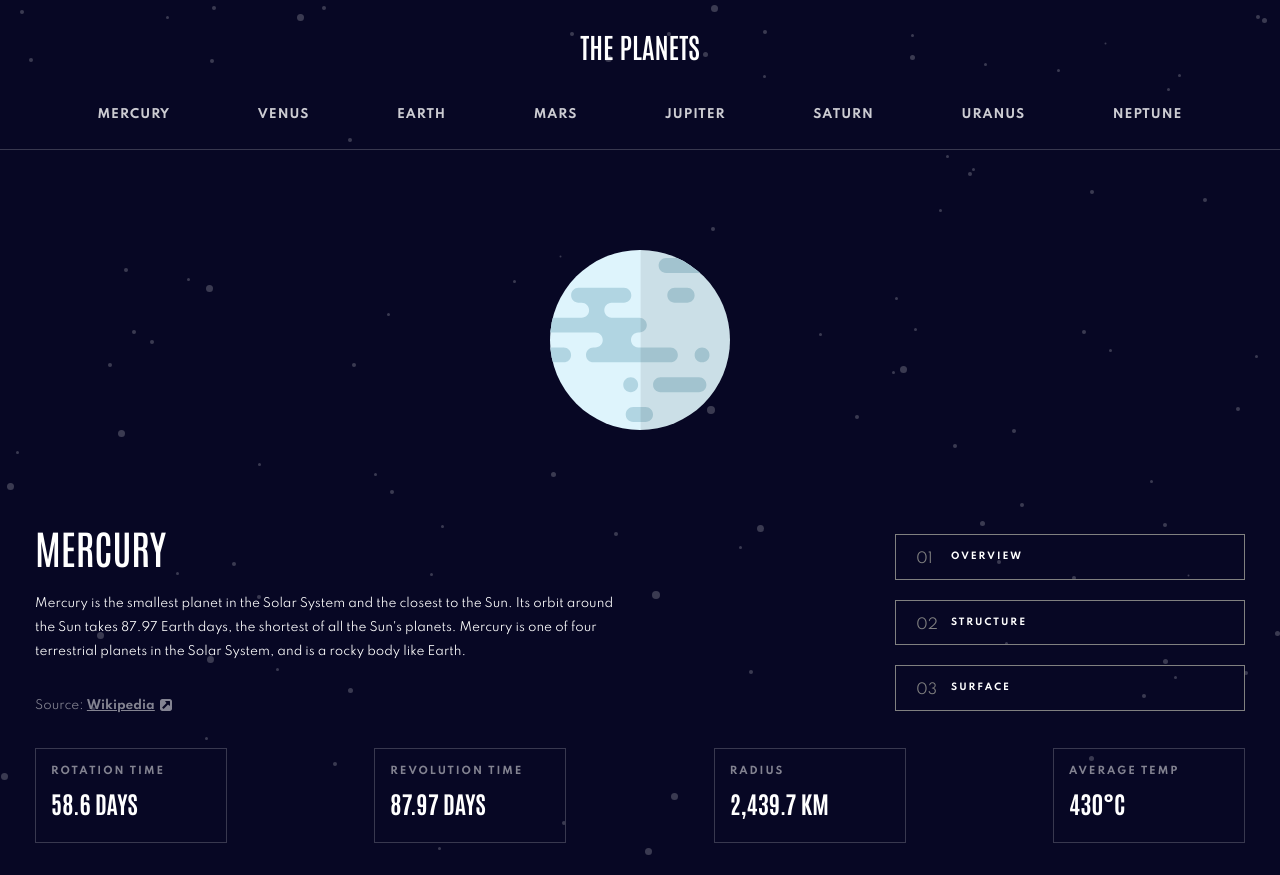
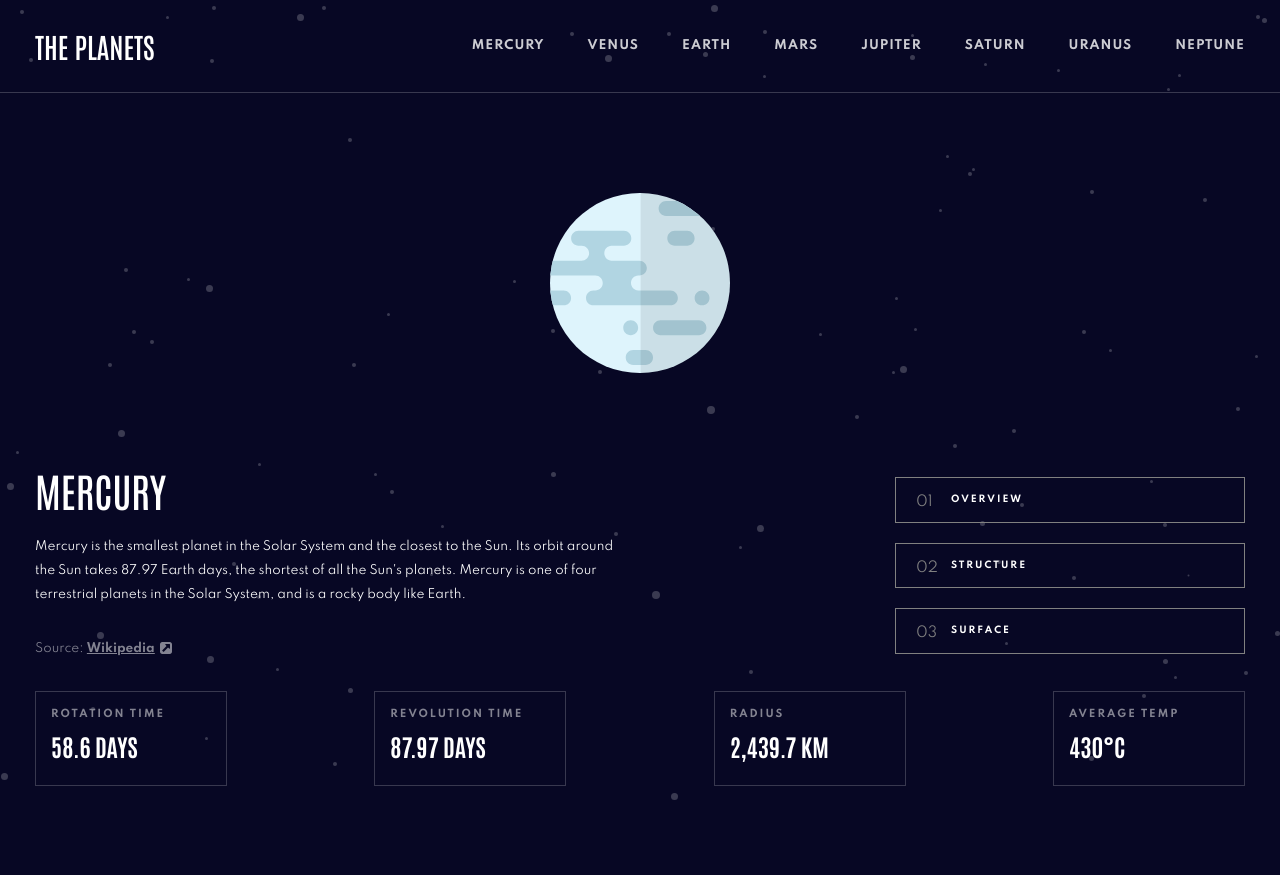
Before and after one commit to loretta-arineva/planets-fact, a React (Create React App) app: page / in a window 1280 px wide. After the commit the page ends 818 px from the top, so only its background shows below. Built offline with nearby package versions, Linux system fonts and the light colour scheme.

Commit message:
Added styles to header nav for desktop devices 1150px+

```diff
--- a/src/assets/scss/7-queries/_mediaQueries.scss
+++ b/src/assets/scss/7-queries/_mediaQueries.scss
@@ -1,4 +1,5 @@
 @media screen and (min-width: 890px) {
+
     // ----- Header -----
     header {
         @include flexItem(center, center, column);
@@ -32,7 +33,7 @@
         .planet-overview__container {
             .planet-text__container {
                 text-align: left;
-                width: 48%;
+                width     : 48%;
             }
         }
     }
@@ -47,9 +48,9 @@
 
         .planet-data--list__container {
             flex-direction: column;
-            align-items: flex-start;
-            width: 160px;
-            padding: 15px 15px;
+            align-items   : flex-start;
+            width         : 160px;
+            padding       : 15px 15px;
 
             h3 {
                 letter-spacing: 2px;
@@ -61,3 +62,30 @@
         }
     }
 }
+
+// Larger devices
+@media screen and (min-width: 1150px) {
+
+    // ----- Header -----
+    header {
+        @include flexItem(space-between, center, row);
+        padding: 25px 35px;
+        .navigation__header {
+            width     : fit-content;
+            margin-top: 0;
+
+            ul {
+                a {
+                    margin-right: 33px;
+                }
+
+                li:last-child {
+                    a {
+                        margin-right: 0;
+                    }
+                }
+            }
+        }
+    }
+
+}
```
